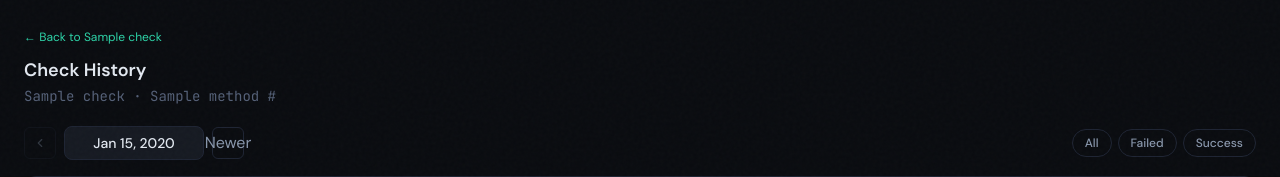
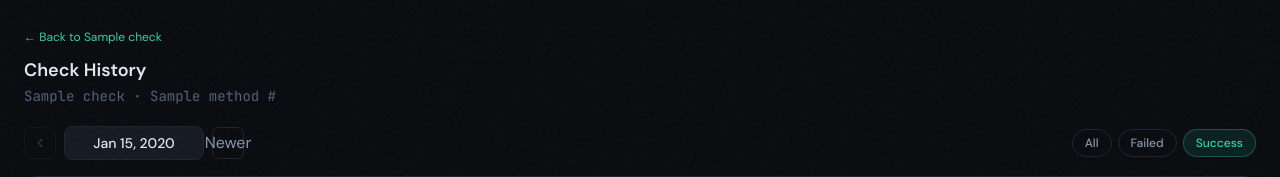
Before and after one commit to senko/pingu, a Django app: template src/pingu/core/templates/core/check_history.html in a window 1280 px wide. Shown: the part 56-233 px from the top of the page. Run offline with Django 5.2, Linux system fonts and the light colour scheme; the template is opened without the code that fills it: most values are stand-ins (such as "Sample title", 1, 10 or a date in 2020); style sheets or scripts are compiled from the project's sources.

Commit message:
Fix filter pill active state CSS selector on check history page
The template uses 'filter-pill active' as separate classes but the CSS
only defined '.filter-pill-active' (compound class name). Added
'.filter-pill.active' selector so the active filter pill gets the
correct teal highlight styling.

Co-authored-by: Shelley <shelley@exe.dev>

```diff
--- a/src/pingu/templates/base.html
+++ b/src/pingu/templates/base.html
@@ -114,6 +114,7 @@
       text-decoration: none;
     }
     .filter-pill:hover { color: #e2e8f0; border-color: #2a3148; }
+    .filter-pill.active,
     .filter-pill-active {
       background: rgba(45,212,168,0.1); color: #2dd4a8; border-color: rgba(45,212,168,0.3);
     }
```
